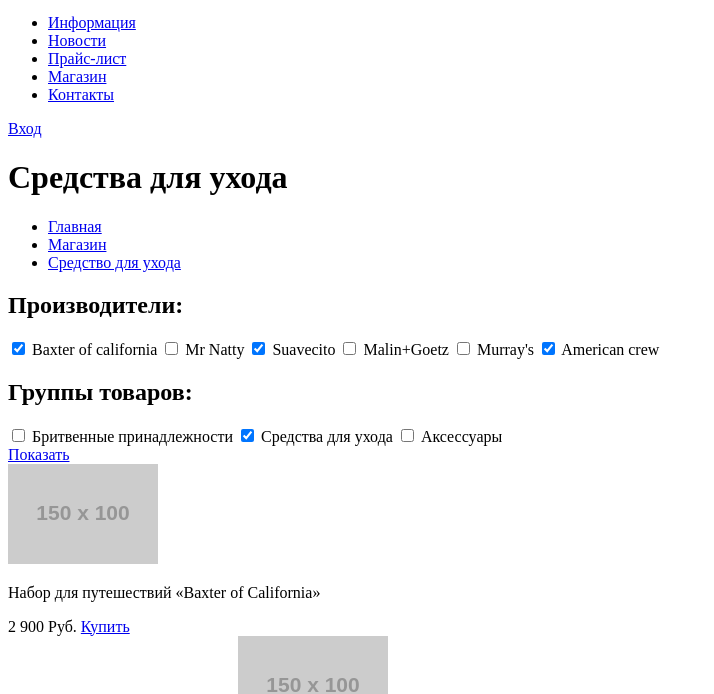
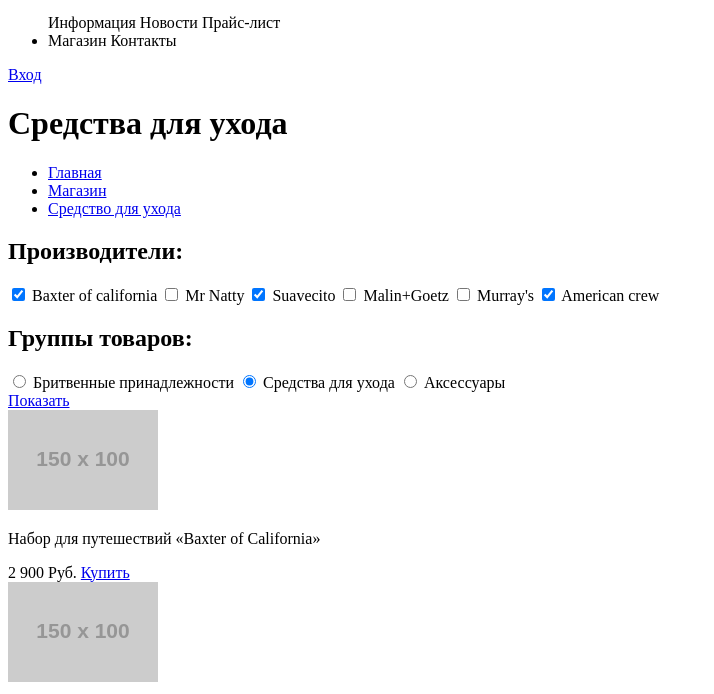
Before and after one commit to Dwoksy/230106-barbershop, a plain HTML site: page Catalog.html in a window 1280 px wide. Shown: the part 114-808 px from the top of the page, without its empty margins (0-714 px from the left). Drawn offline with Linux system fonts and the light colour scheme; placeholder pictures from the web are drawn by us.

Commit message:
Правки
исправил секции, кнопки и списки

```diff
--- a/Catalog.html
+++ b/Catalog.html
@@ -11,21 +11,11 @@
         <a href="index.html"><img src="http://placehold.it/150x100"></a>
         <nav class="main-navigation">
           <ul>
-            <li>
-              <a href="#">Информация</a>
-            </li>
-            <li>
-              <a href="#">Новости</a>
-            </li>
-            <li>
-              <a href="#">Прайс-лист</a>
-            </li>
-            <li class="activated">
-              <a href="#">Магазин</a>
-            </li>
-            <li>
-              <a href="#">Контакты</a>
-            </li>
+            <li<a href="#">Информация</a</li>
+            <li<a href="#">Новости</a</li>
+            <li<a href="#">Прайс-лист</a</li>
+            <li class="activated"<a href="#">Магазин</a</li>
+            <li<a href="#">Контакты</a</li>
           </ul>
         </nav>
         <div class="user-block">
@@ -38,15 +28,9 @@
       <h1>Средства для ухода</h1>
       <nav class="breadcrumbs">
         <ul>
-          <li>
-            <a href="#">Главная</a>
-          </li>
-          <li>
-            <a href="#">Магазин</a>
-          </li>
-          <li class="activated">
-            <a href="#">Средство для ухода</a>
-          </li>
+          <li><a href="#">Главная</a></li>
+          <li><a href="#">Магазин</a></li>
+          <li class="activated"><a href="#">Средство для ухода</a></li>
         </ul>
       </nav>
 
@@ -68,17 +52,17 @@
         </div>
         <div class="goods">
           <h2>Группы товаров:</h2>
-          <input type="checkbox" name="Shaving" id="Shaving">
+          <input type="radio" name="Shaving" id="Shaving">
           <label for="Shaving">Бритвенные принадлежности</label>
-          <input type="checkbox" name="Care-Funds" id="Care-Funds" checked>
+          <input type="radio" name="Care-Funds" id="Care-Funds" checked>
           <label for="Care-Funds">Средства для ухода</label>
-          <input type="checkbox" name="accessories" id="accessories">
+          <input type="radio" name="accessories" id="accessories">
           <label for="accessories">Аксессуары</label>
         </div>
         <a type="btn" href="#">Показать</a>
       </div>
 
-      <artcile class="catalog-item">
+      <article class="catalog-item">
         <img src="http://placehold.it/150x100">
         <p>
           Набор для путешествий <q>Baxter of California</q>
@@ -87,8 +71,7 @@
           2 900 Руб.
           <a type="btn" href="#">Купить</a>
         </div>
-      </article>a
-      typearbtn" href="#"tКупить</a>em">
+      </article>
         <img src="http://placehold.it/150x100">
         <p>
           Увлажняющий кондиционер <q>Baxter of California</q>
@@ -149,22 +132,22 @@
 
   <footer class="main-footer">
     <div class="container">
-      <section class="footer-contacts">
+      <div class="footer-contacts">
         Барбершоп «Бородинский»<br>
         Адрес: г. Санкт-Петербург, Б. Конюшенная, д. 19/8<br>
         <a href="#">Как нас найти?</a><br>
         Телефон: +7 (812) 666-02-66
-      </section>
-      <section class="footer-social">
+      </div>
+      <div class="footer-social">
         <p>Давайте дружить!</p>
         <a class="social-btn social-btn-vk" href="#">Вконтакте</a>
         <a class="social-btn social-btn-fb" href="#">Фейсбук</a>
         <a class="social-btn social-btn-inst" href="#">Инстаграм</a>
-      </section>
-      <section class="footer-copyright">
+      </div>
+      <div class="footer-copyright">
         <p>Разработано:</p>
         <a class="btn" href="https://htmlacademy.ru">HTML Academy</a>
-      </section>
+      </div>
     </div>
   </footer>
 
```
Also changed, not shown: catalog-item.html (+20 -48 lines), index.html (+11 -21 lines), price-list.html (+17 -39 lines).
